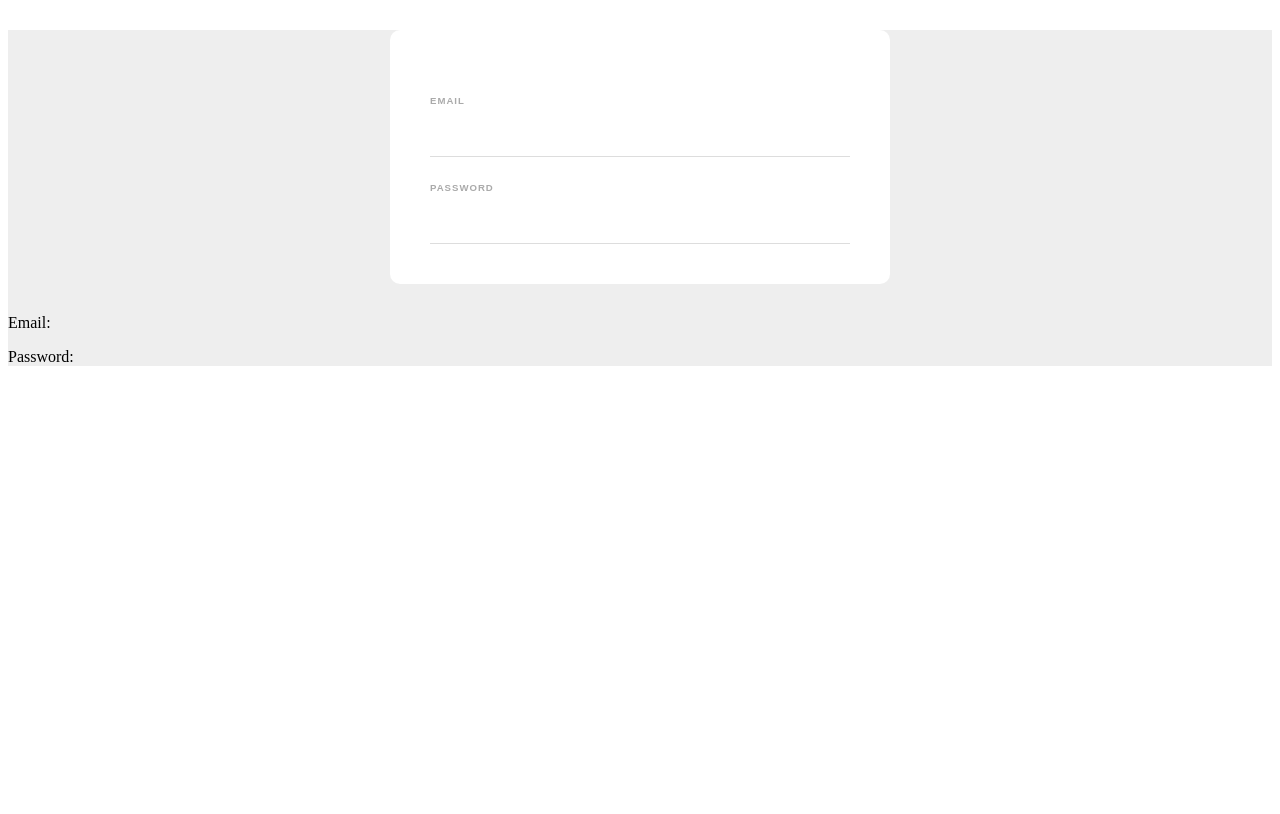
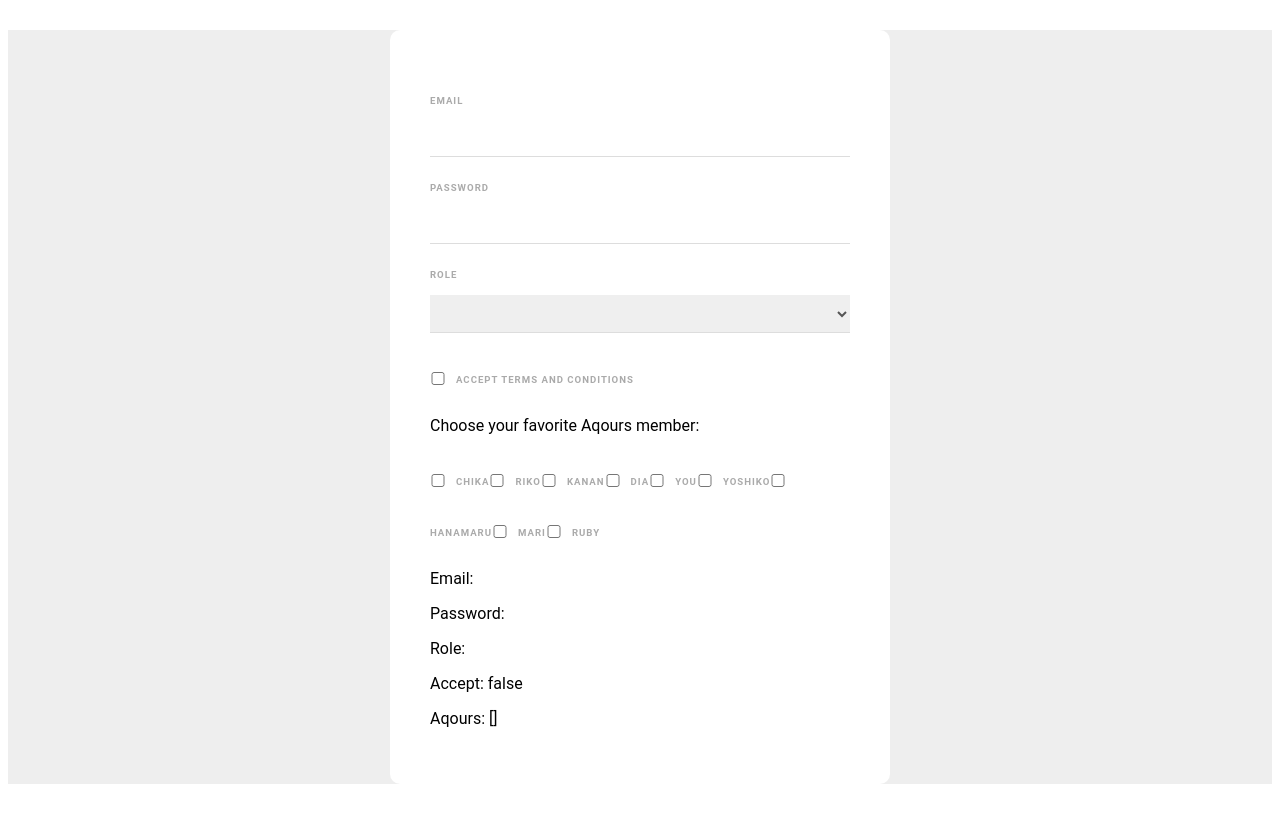
Before and after one commit to BlizzieM/web_form_vue, a Vue app: page / in a window 1280 px wide. Built offline with nearby package versions, Linux system fonts and the light colour scheme.

Commit message:
arrays and checkboxes

```diff
--- a/src/components/Singup_form.vue
+++ b/src/components/Singup_form.vue
@@ -5,7 +5,10 @@
   data() {
     return {
       email: ref(''),
-      password: ref('')
+      password: ref(''),
+      role: ref(''),
+      accept: ref(false),
+      aqours: ref([])
     }
   },
 }
@@ -18,12 +21,51 @@
     <input type="email" required v-model="email">
     <label>Password</label>
     <input type="password" required v-model="password">
-  </form>
+    <label>Role</label>
+    <select v-model="role">
+      <option>Web Developer</option>
+      <option>Web Designer</option>
+      <option>Project Manager</option>
+      <option>Other</option>
+    </select>
+    <p>
+    <input type="checkbox" v-model="accept"/>
+    <label>Accept terms and conditions</label>
+    </p>
+
+    <p>Choose your favorite Aqours member:</p>
+    <p>
+    <input type="checkbox" value="Chika" v-model="aqours">
+    <label>Chika</label>
+    <input type="checkbox" value="Riko" v-model="aqours">
+    <label>Riko</label>
+    <input type="checkbox" value="Kanan" v-model="aqours">
+    <label>Kanan</label>
+    <input type="checkbox" value="Dia" v-model="aqours">
+    <label>Dia</label>
+    <input type="checkbox" value="You" v-model="aqours">
+    <label>You</label>
+    <input type="checkbox" value="Yoshiko" v-model="aqours">
+    <label>Yoshiko</label>
+    <input type="checkbox" value="Hanamaru" v-model="aqours">
+    <label>Hanamaru</label>
+    <input type="checkbox" value="Mari" v-model="aqours">
+    <label>Mari</label>
+    <input type="checkbox" value="Ruby" v-model="aqours">
+    <label>Ruby</label>
+
+    </p>
+
   <p>Email: {{email}}</p>
   <p>Password: {{password}}</p>
+  <p>Role: {{role}}</p>
+  <p>Accept: {{accept}}</p>
+  <p>Aqours: {{aqours}}</p>
+  </form>
 </template>
 
 <style>
+
 form{
   max-width: 420px;
   margin: 30px auto;
@@ -31,7 +73,8 @@
   text-align: left;
   padding: 40px;
   border-radius: 10px;
-  font-family: sans-serif;
+  font-family: 'Roboto', sans-serif;
+
 }
 label{
   color: #aaa;
@@ -42,7 +85,7 @@
   letter-spacing: 1px;
   font-weight: bold;
 }
-input {
+input, select {
   display: block;
   padding: 10px 6px;
   width: 100%;
@@ -51,5 +94,12 @@
   border-bottom: 1px solid #ddd;
   color: #555;
 }
+input[type="checkbox"] {
+  display: inline-block;
+  width: 16px;
+  margin: 0 10px 0 0;
+  position: relative;
+  top: 2px;
+}
 
 </style>
```
